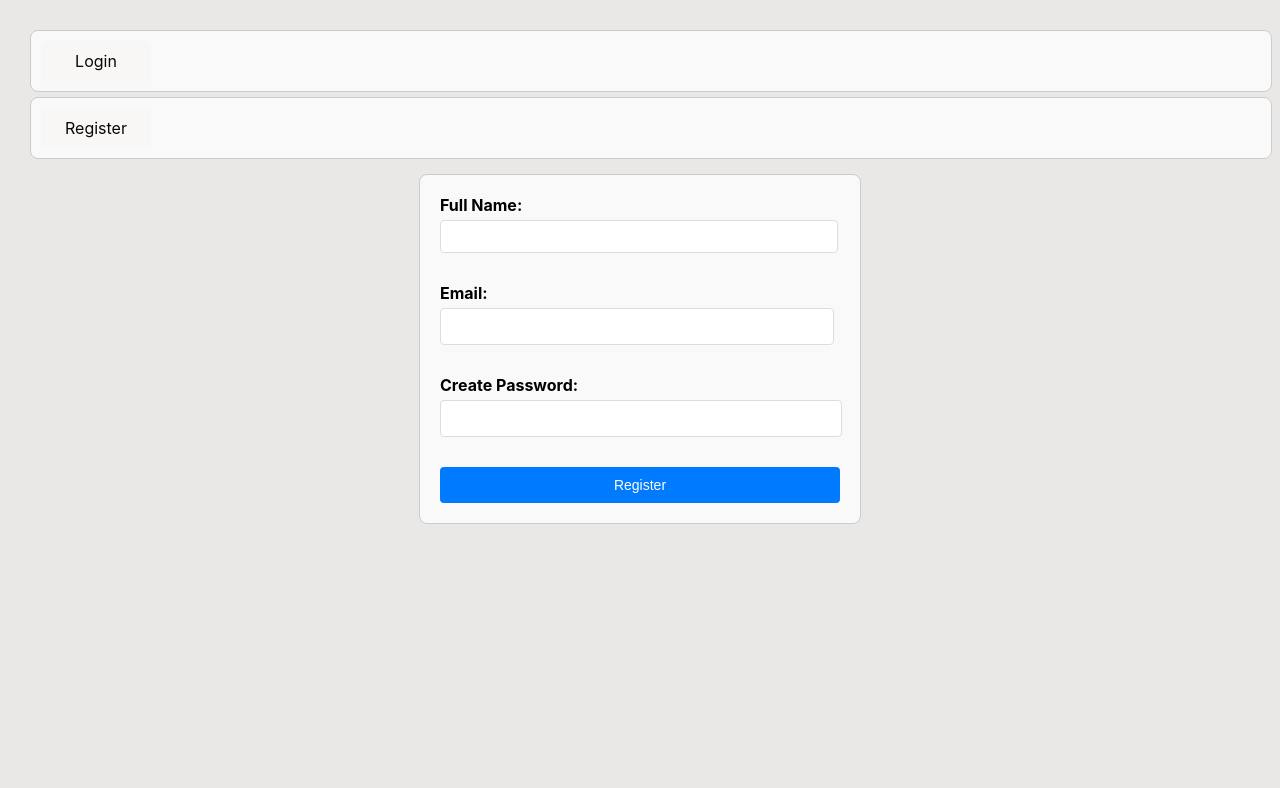
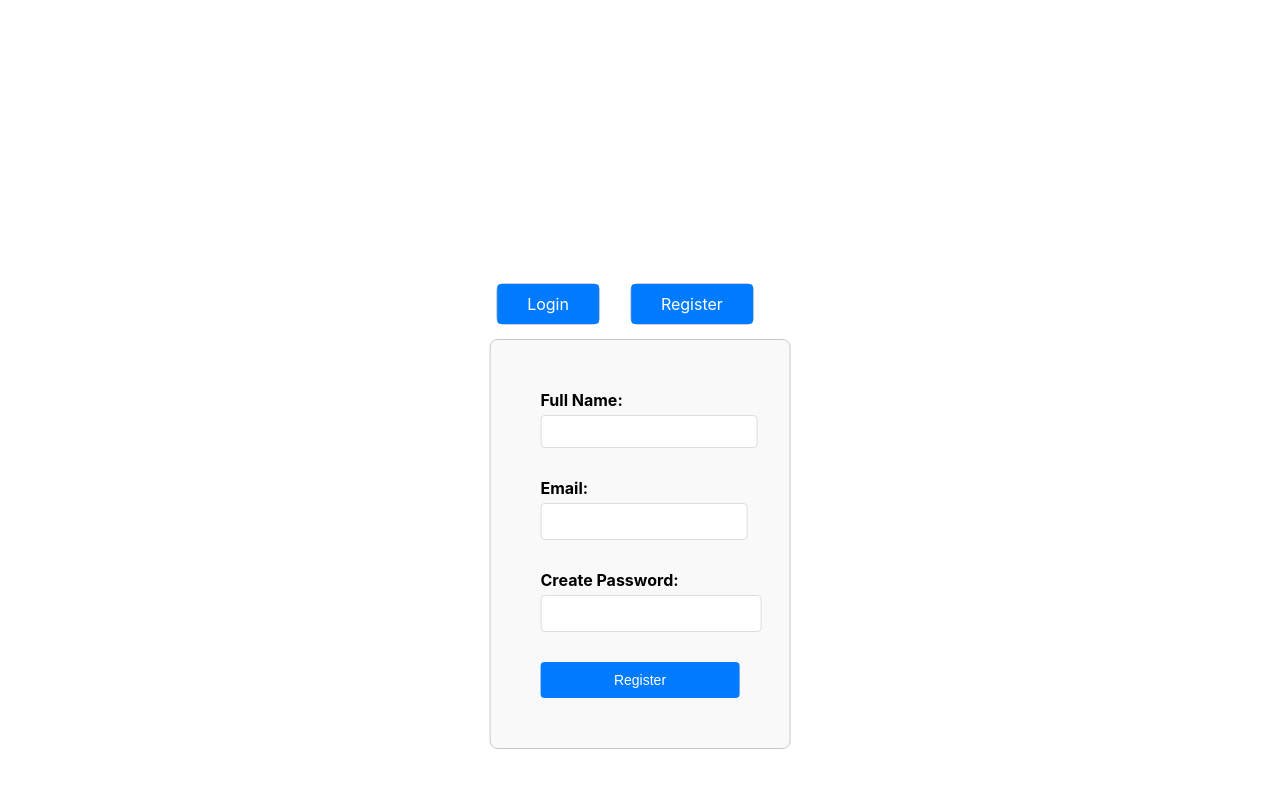
Before and after one commit to Gigi-Pons/ToDoListOnline, a React (Create React App) app: page /register in a window 1280 px wide. Shown: the top 788 px of the page. Built offline with nearby package versions, Linux system fonts and the light colour scheme.

Commit message:
added welcome page

```diff
--- a/src/App.css
+++ b/src/App.css
@@ -1,40 +1,43 @@
 /* App.css */
-
-
-.navigation-bar, body, html {
-  background-color: #eae7e7;
-  overflow: visible;
-  border-radius: 4px;
-  padding: 10px;
+.navigation-bar {
+  position: absolute; /* Position the navigation bar absolutely relative to its positioned parent */
+  top: 38%; /* Start at the vertical middle of the screen */
+  left: 50%; /* Start at the horizontal middle of the screen */
+  transform: translate(-50%, -50%); /* Adjusts the positioning to be centered both vertically and horizontally */
+  width: fit-content; /* Adjust the width of the container to its content */
 }
 
 .navigation-bar ul {
-  list-style: none;
   padding: 0;
-  margin: 0;
-  display: flex;
-  flex-direction: column;
-  align-items: flex-start;
+  margin-top: 0px; /* Add space between the welcome message and the nav bar */
+  display: inline-block; /* Align the list items horizontally */
 }
 
 .navigation-bar li {
-  margin-bottom: 5px;
+  display: inline; /* Display list items in a line */
+  margin-right: 30px; /* Add space between the buttons */
 }
 
+/* Set the link color to black */
 .navigation-bar a {
-  float: none;
-  display: block;
-  background-color: #f9f6f6;
-  color: #080808;
-  text-align: center;
-  padding: 10px;
+  color: #000; /* This is black */
+}
+
+
+.loginButtons a {
+  color: #FFFFFF;
+  background-color: #007bff;
+  padding: 10px 30px;
   text-decoration: none;
   border-radius: 4px;
-  transition: background-color 0.3s;
-  width: 90px;
+  display: inline-block;
+  margin: -10px;
+  transition: background-color 0.3s ease;
 }
 
-.navigation-bar a:hover {
-  background-color: #080808;
-  color: rgb(250, 245, 245);
+/* Hover effect for buttons */
+.loginButtons a:hover {
+  background-color: #0056b3; /* A darker blue on hover */
+  text-decoration: none; /* Ensure the underline doesn't re-appear on hover */
+  color: #FFFFFF; /* Text color can remain white */
 }
--- a/src/App.js
+++ b/src/App.js
@@ -9,6 +9,7 @@ import TaskForm from './TaskForm';
 import Navigation from './Navigation';
 import ForgotPassword from './ForgotPassword';
 import ResetPassword from './ResetPassword';
+import Home from './Home';
 import './App.css';
 
 function App() {
@@ -17,6 +18,7 @@ function App() {
       <Router>
         <Navigation />
         <Routes>
+          <Route path="/" element={<Home />} />
           {/* Protected routes */}
           <Route path="/tasks" element={<PrivateRoute component={TaskForm} />} />
           <Route path="/edit-task" element={<PrivateRoute component={TaskList} />} />
--- /dev/null
+++ b/src/Home.css
@@ -0,0 +1,33 @@
+/* Home.css */
+.home-container {
+    text-align: center;
+    padding: 100px;
+  }
+
+  .home-actions {
+    margin-top: 10px;
+  }
+
+  .home-button {
+    margin: 10px;
+    padding: 10px 20px;
+    background-color: #007bff;
+    color: black;
+    text-decoration: none;
+    border-radius: 5px;
+  }
+
+  .home-button:hover {
+    background-color: #0056b3;
+  }
+
+  p {
+    color: black;
+    font-size: 20px; /* Set paragraph text color to black */
+  }
+
+  /* Home.css */
+.home-container h1 {
+  color: #007bff;
+  font-size: 50px; /* Replace #yourColorHere with the hex code of the color you want */
+}
--- /dev/null
+++ b/src/Home.js
@@ -0,0 +1,29 @@
+// Home.js
+import React, { useContext } from 'react';
+import { Link } from 'react-router-dom';
+import { AuthContext } from './AuthContext';
+import Navigation from './Navigation';
+// Home.js
+import './Home.css';
+
+
+function Home() {
+  const { isAuthenticated } = useContext(AuthContext);
+
+  return (
+    <div className="home-container">
+      {!isAuthenticated && (
+        <>
+          <h1>Welcome to Our Application</h1>
+          <p>Please pick one of these two options to get started:</p>
+          <Navigation /> {/* Only include if Navigation is not already in App.js */}
+        </>
+      )}
+      {isAuthenticated && (
+        <p>You are logged in. Visit your dashboard or explore the site.</p>
+      )}
+    </div>
+  );
+}
+
+export default Home;
--- a/src/LoginForm.js
+++ b/src/LoginForm.js
@@ -1,5 +1,8 @@
-import React, { useState } from 'react';
+import React, { useState, useContext } from 'react';
 import './LoginForm.css';
+import { AuthContext } from './AuthContext';
+import { useNavigate } from 'react-router-dom';
+
 
 function LoginForm() {
   const [username, setUsername] = useState('');
@@ -7,6 +10,9 @@ function LoginForm() {
   const [rememberMe, setRememberMe] = useState(false);
   const [usernameError, setUsernameError] = useState('');
   const [passwordError, setPasswordError] = useState('');
+
+  const { login } = useContext(AuthContext);
+  const history = useNavigate();
 
   const handleUsernameChange = (e) => {
     setUsername(e.target.value);
@@ -28,15 +34,34 @@ function LoginForm() {
     }
   };
 
-  const handleSubmit = (event) => {
+  const handleSubmit = async (event) => {
     event.preventDefault();
     if (!username || !password) {
       setUsernameError(!username ? 'Username is required' : '');
       setPasswordError(!password ? 'Password is required' : '');
       return;
     }
-    // Handle login logic here
-    console.log('Login with:', username, password);
+
+    try {
+      const response = await fetch('http://localhost:3000/login', {
+        method: 'POST',
+        headers: {
+          'Content-Type': 'application/json',
+        },
+        body: JSON.stringify({ username, password }),
+      });
+
+      if (response.ok) {
+        // Call the login function from AuthContext
+        login();
+        history.push('/');
+      } else {
+        // Handle errors (e.g., incorrect credentials)
+        console.error('Login failed');
+      }
+    } catch (error) {
+      console.error('Error:', error);
+    }
   };
 
   return (
--- a/src/Navigation.js
+++ b/src/Navigation.js
@@ -12,10 +12,10 @@ function Navigation() {
       <nav>
         <ul>
           {!isAuthenticated && (
-            <>
+            <div className="loginButtons">
               <li><Link to="/login">Login</Link></li>
               <li><Link to="/register">Register</Link></li>
-            </>
+            </div>
           )}
           {isAuthenticated && (
             <>
--- a/src/RegistrationForm.css
+++ b/src/RegistrationForm.css
@@ -1,11 +1,23 @@
 /* Style for the overall form */
 form {
-    max-width: 400px;
+    max-width:400px;
     margin: auto;
-    padding: 20px;
-    border: 1px solid #ccc;
+    padding: 50px;
+    border: 1px solid #c9c6c6;
     border-radius: 8px;
     background-color: #f9f9f9;
+  }
+
+  .register-form-container {
+    display: flex;
+    flex-direction: column;
+    align-items: center;
+    justify-content: center;
+    position: absolute;
+    top: 68%; /* Adjust this value to move the form below the center */
+    left: 50%;
+    transform: translate(-50%, -50%);
+    width: 96%; /* Use 100% width to center the form in the container */
   }
 
   /* Style for each form field container */
@@ -24,7 +36,7 @@ form {
   input[type="text"],
   input[type="email"],
   input[type="password"] {
-    width: 95%;
+    width: 100%;
     padding: 8px;
     border: 1px solid #ddd;
     border-radius: 4px;
--- a/src/RegistrationForm.js
+++ b/src/RegistrationForm.js
@@ -1,5 +1,6 @@
 import React, { useState } from 'react';
 import './RegistrationForm.css';
+
 
 function RegistrationForm() {
   // State for each form field
@@ -39,7 +40,7 @@ function RegistrationForm() {
   };
 
   return (
-    <div>
+    <div className="register-form-container">
     <form onSubmit={handleSubmit}>
       <div>
         <label>Full Name:</label>
```
